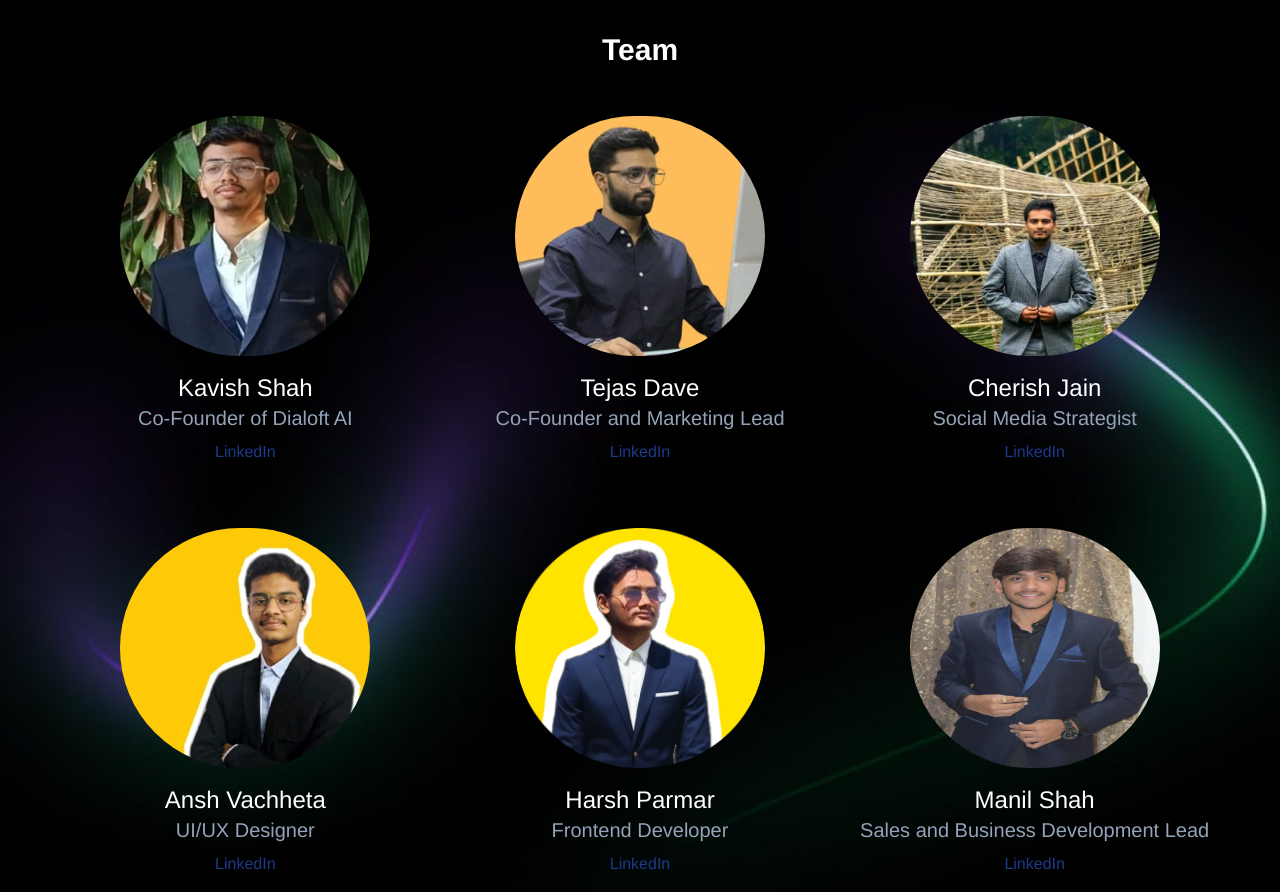
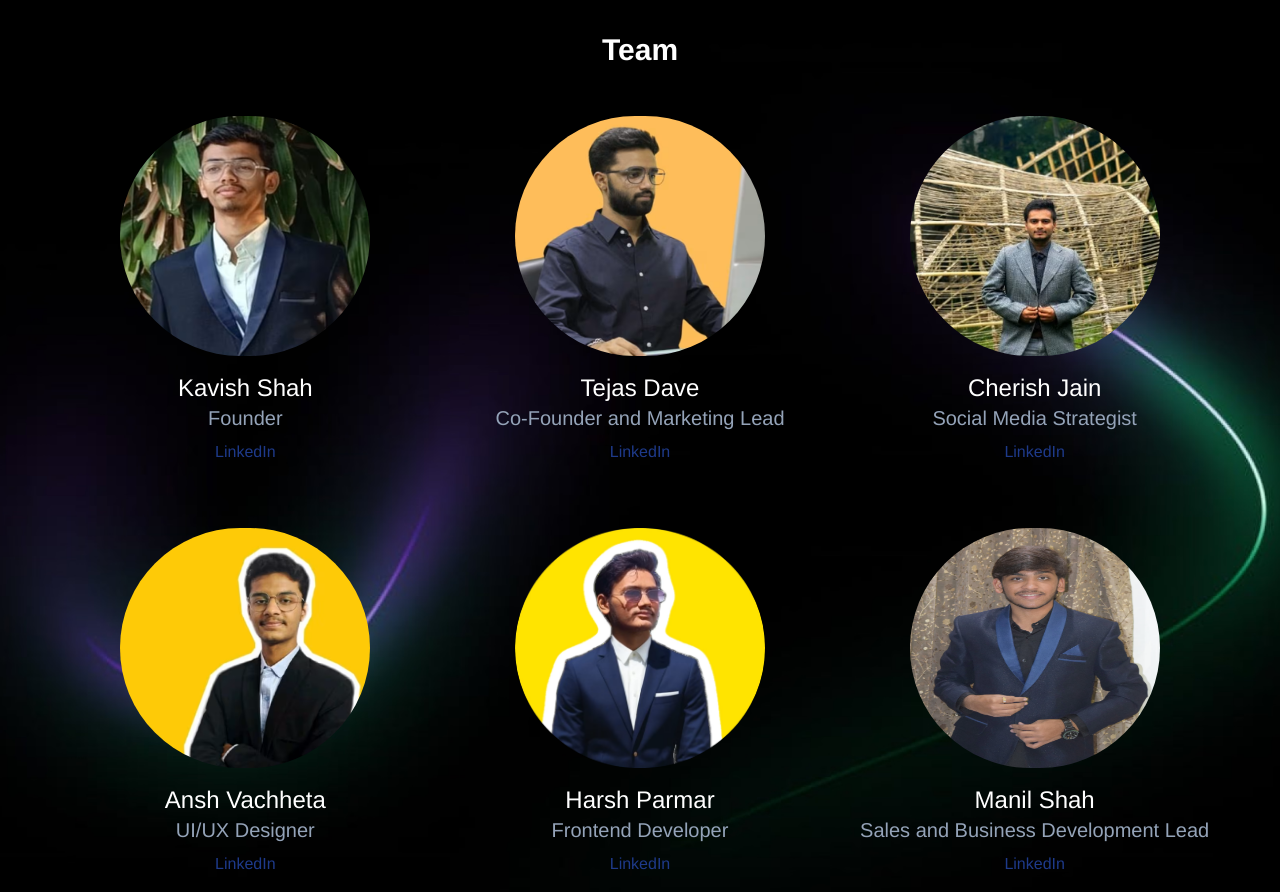
Before and after one commit to kenixgamer/dialoftai, a React (Vite) app: page /team in a window 1280 px wide. Built offline with nearby package versions, Linux system fonts and the light colour scheme.

Commit message:
Update role of team member Kavish Shah for clarity

```diff
--- a/src/components/TeamMembers.tsx
+++ b/src/components/TeamMembers.tsx
@@ -2,7 +2,7 @@ const TeamMembers = () => {
     const teamMembers = [
         {
             name: 'Kavish Shah',
-            role: 'Co-Founder of Dialoft AI',
+            role: 'Founder',
             linkedIn: 'https://www.linkedin.com/in/kavish2004/',
             imageUrl : "/kavish.avif"
         },
```
